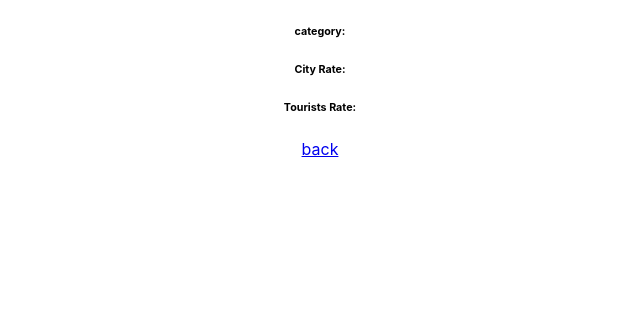
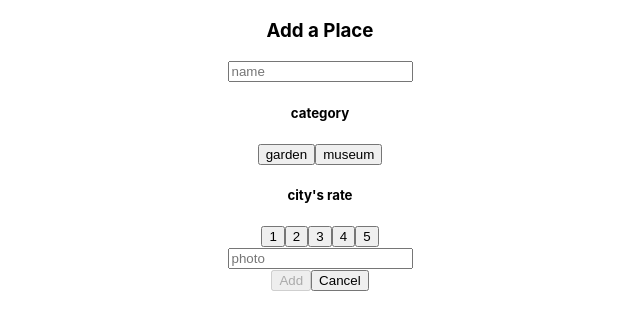
Before and after one commit to cromerohernandez/routrist-web, a React (Create React App) app: page /places/new in a window 1280 px wide. Shown: the top 330 px of the page, without its empty margins (320-960 px from the left). Built offline with nearby package versions, Linux system fonts and the light colour scheme; no server answers.

Commit message:
dev: cityForm & touristForm & placeForm

```diff
--- a/src/components/App.js
+++ b/src/components/App.js
@@ -4,6 +4,7 @@ import { Switch, Route, Redirect } from 'react-router-dom'
 //import AuthRoute from '../components/auth/AuthenticatedRoute' ////////////USAR!!!!
 import Home from './misc/Home'
 import Signup from './auth/Signup'
+import PlaceForm from './places/PlaceForm'
 import PlaceDetail from '../components/places/PlaceDetail'
 //import TouristHome from './tourists/TouristHome'
 
@@ -14,6 +15,7 @@ function App() {
         <Route exact path="/" component={ Home }/>
         <Route exact path="/signup" component={ Signup }/>
 
+        <Route exact path="/places/new" component={ PlaceForm }/>
         <Route exact path="/places/:id" component={ PlaceDetail }/>
 
         <Redirect to="/"/>
--- a/src/components/auth/Login.js
+++ b/src/components/auth/Login.js
@@ -121,6 +121,7 @@ class Login extends React.Component {
             </button>
 
           </form>
+
         </div>
 
         <div>
--- /dev/null
+++ b/src/components/auth/Validation.js
@@ -0,0 +1,13 @@
+import React from 'react'
+import { Link } from 'react-router-dom'
+
+const Validation = () => {
+  return(
+    <div>
+      <h5>We have sent you an email to confirm your account</h5>
+      <h6>Check it and </h6><Link to="/">log in</Link><h6> to start!</h6>
+    </div>
+  )
+}
+
+export default Validation
--- a/src/components/cities/CityForm.js
+++ b/src/components/cities/CityForm.js
@@ -1,6 +1,7 @@
 import React from 'react'
 import { Link } from 'react-router-dom'
 import RoutristService from '../../services/RoutristService'
+import Validation from '../auth/Validation'
 
 // eslint-disable-next-line
 const EMAIL_PATTERN = /^(([^<>()\[\]\.,;:\s@\"]+(\.[^<>()\[\]\.,;:\s@\"]+)*)|(\".+\"))@(([^<>()[\]\.,;:\s@\"]+\.)+[^<>()[\]\.,;:\s@\"]{2,})$/i
@@ -11,6 +12,13 @@ const validators = {
   email: val => val.match(EMAIL_PATTERN),
   password: val => val.length > 8,
   photo: _ => true
+}
+
+const errorMessages = {
+  name: 'name is required',
+  country: 'country is required',
+  email: 'invalid email format',
+  password: 'password needs at least 8 chars'
 }
 
 class CityForm extends React.Component {
@@ -25,10 +33,25 @@ class CityForm extends React.Component {
         photo: ''
       },
       errors: {
-        email: true,
-        password: true
+        name: {
+          active: true,
+          message: errorMessages.name
+        },
+        country: {
+          active: true,
+          message: errorMessages.country
+        },
+        email: {
+          active: true,
+          message: errorMessages.email
+        },
+        password: {
+          active: true,
+          message: errorMessages.password
+        }
       },
-      touch: {}
+      touch: {},
+      success: false
     }
   }
 
@@ -54,7 +77,10 @@ class CityForm extends React.Component {
       },
       errors: {
         ...this.state.errors,
-        [name]: !valid
+        [name]: {
+          active: !valid,
+          message: errorMessages[name]
+        }
       }
     })
   }
@@ -71,17 +97,37 @@ class CityForm extends React.Component {
         () => {
           this.setState({
             errors: {
-              email: false,
-              password: false
-            }
+              name: {
+                active: true,
+                message: errorMessages.name
+              },
+              country: {
+                active: true,
+                message: errorMessages.country
+              },
+              email: {
+                active: true,
+                message: errorMessages.email
+              },
+              password: {
+                active: true,
+                message: errorMessages.password
+              }
+            },
+            success: true
           })
         },
         error => {
-          const { errors } = error.response
+          const { errors } = error.response.data
+          const key = Object.keys(errors)[0]
+
           this.setState({
             errors: {
               ...this.state.errors,
-              ...errors
+              [key]: {
+                active: true,
+                message: errors[key]
+              }
             }
           })
         }
@@ -89,8 +135,12 @@ class CityForm extends React.Component {
   }
 
   render() {
-    const { data, errors, touch } = this.state
-    const anyError = Object.values(errors).some(x => x)
+    const { data, errors, touch, success } = this.state
+    const anyError = Object.values(errors).some(x => x.active)
+
+    if (success) {
+      return <Validation/>
+    }
 
     return(
       <div className="CityForm">
@@ -100,36 +150,46 @@ class CityForm extends React.Component {
             <input
               type="text"
               name="name"
-              placeholder="Name"
+              placeholder="name"
               value={data.name}
               onBlur={this.handleBlur}
               onChange={this.handleChange}
             />
+            {touch.name && errors.name.active && (
+              <div>
+                { this.state.errors.name.message }
+              </div>
+            )}
           </div>
 
           <div>
             <input
               type="text"
               name="country"
-              placeholder="Country"
+              placeholder="country"
               value={data.country}
               onBlur={this.handleBlur}
               onChange={this.handleChange}
             />
+            {touch.country && errors.country.active && (
+              <div>
+                { this.state.errors.country.message }
+              </div>
+            )}
           </div>
 
           <div>
             <input
               type="text"
               name="email"
-              placeholder="Email"
+              placeholder="email"
               value={data.email}
               onBlur={this.handleBlur}
               onChange={this.handleChange}
             />
-            {touch.email && errors.email && (
+            {touch.email && errors.email.active && (
               <div>
-                Invalid email format
+                { this.state.errors.email.message }
               </div>
             )}
           </div>
@@ -138,14 +198,14 @@ class CityForm extends React.Component {
             <input
               type="password"
               name="password"
-              placeholder="Password"
+              placeholder="password"
               value={data.password}
               onBlur={this.handleBlur}
               onChange={this.handleChange}
             />
-            {touch.password && errors.password && (
+            {touch.password && errors.password.active && (
               <div>
-                Password needs at least 8 chars
+                { this.state.errors.password.message }
               </div>
             )}
           </div>
@@ -154,9 +214,8 @@ class CityForm extends React.Component {
             <input
               type="text"
               name="photo"
-              placeholder="Photo"
+              placeholder="photo"
               value={data.photo}
-              onBlur={this.handleBlur}
               onChange={this.handleChange}
             />
           </div>
--- a/src/components/cities/CityHome.js
+++ b/src/components/cities/CityHome.js
@@ -105,6 +105,10 @@ class CityHome extends React.Component {
               </Link>
             ))}
           </div>
+
+          <div>
+            <Link to={'/places/new'}>Add Place</Link>
+          </div>
         </div>
 
         <form onSubmit={this.handleLogout}>
--- /dev/null
+++ b/src/components/places/PlaceForm.js
@@ -0,0 +1,228 @@
+import React from 'react'
+import { WithAuthConsumer } from '../../contexts/AuthContext'
+import RoutristService from '../../services/RoutristService'
+
+const validators = {
+  name: val => val ? true : false,
+  category: _ => true,
+  cityRate: _ => true
+}
+
+const errorMessages = {
+  name: 'name is required'
+}
+
+class PlaceForm extends React.Component {
+  constructor (props) {
+    super(props)
+    this.state = {
+      data: {
+        name: '',
+        category: '',
+        cityRate: '',
+        photo: ''
+      },
+      errors: {
+        name: {
+          active: true,
+          message: errorMessages.name
+        },
+        category: {
+          active: true
+        },
+        cityRate: {
+          active: true
+        }
+      },
+      touch: {},
+      success: {
+        active: false,
+        place: ''
+      }
+    }
+  }
+
+  handleChange = (event) => {
+    const { name, value } = event.target
+
+    this.setState({
+      data: {
+        ...this.state.data,
+        [name]: value
+      }
+    })
+  }
+
+  handleClick = (event) => {
+    const { name, value } = event.target
+    const valid = validators[name](value)
+
+    this.setState({
+      touch: {
+        ...this.state.touch,
+        [name]: true
+      },
+      errors: {
+        ...this.state.errors,
+        [name]: {
+          active: !valid
+        }
+      }
+    })
+    this.handleChange(event)
+  }
+
+  handleBlur = (event) => {
+    const { name, value } = event.target
+    const valid = validators[name](value)
+
+    this.setState({
+      touch: {
+        ...this.state.touch,
+        [name]: true
+      },
+      errors: {
+        ...this.state.errors,
+        [name]: {
+          active: !valid,
+          message: errorMessages[name]
+        }
+      }
+    })
+  }
+
+  handleSubmit = (event) => {
+    event.preventDefault()
+
+    const place = {
+      ...this.state.data
+    }
+
+    RoutristService.createPlace(place)
+      .then(
+        (place) => {
+          this.setState({
+            data: {
+              name: '',
+              category: '',
+              cityRate: '',
+              photo: ''
+            },
+            errors: {
+              name: {
+                active: true,
+                message: errorMessages.name
+              },
+              category: {
+                active: true
+              },
+              cityRate: {
+                active: true
+              }
+            },
+            touch: {},
+            success: {
+              active: true,
+              place: `${place.name}`,
+            }
+          })
+          setTimeout(() => {
+            this.setState({
+              success: {
+                active: false,
+                place: '',
+              }
+            })
+          }, 3000)
+        },
+        error => {
+          const { errors } = error.response.data
+          const key = Object.keys(errors)[0]
+
+          this.setState({
+            errors: {
+              ...this.state.errors,
+              [key]: {
+                active: true,
+                message: errors[key]
+              }
+            }
+          })
+        }
+      )
+  }
+
+  handleCancel = () => {
+    let path = '/'
+    this.props.history.push(path)
+  }
+
+  render() {
+    const { data, errors, touch, success } = this.state
+    const anyError = Object.values(errors).some(x => x.active)
+
+    return(
+      <div>
+        <h3>Add a Place</h3>
+        <form onSubmit={this.handleSubmit}>
+          <div>
+            <input
+              type="text"
+              name="name"
+              placeholder="name"
+              value={data.name}
+              onBlur={this.handleBlur}
+              onChange={this.handleChange}
+            />
+            {touch.name && errors.name.active && (
+              <div>
+                { this.state.errors.name.message }
+              </div>
+            )}
+          </div>
+
+          <div>
+            <h5>category</h5>
+            <button type="button" name="category" value="garden" onClick={this.handleClick}>garden</button>
+            <button type="button" name="category" value="museum" onClick={this.handleClick}>museum</button>
+          </div>
+
+          <div>
+            <h5>city's rate</h5>
+            <button type="button" name="cityRate" value="1" onClick={this.handleClick}>1</button>
+            <button type="button" name="cityRate" value="2" onClick={this.handleClick}>2</button>
+            <button type="button" name="cityRate" value="3" onClick={this.handleClick}>3</button>
+            <button type="button" name="cityRate" value="4" onClick={this.handleClick}>4</button>
+            <button type="button" name="cityRate" value="5" onClick={this.handleClick}>5</button>
+          </div>
+
+          <div>
+            <input
+              type="text"
+              name="photo"
+              placeholder="photo"
+              value={data.photo}
+              onChange={this.handleChange}
+            />
+          </div>
+
+          <button disabled={anyError} type="submit">
+            Add
+          </button>
+
+          <button type="button" onClick={this.handleCancel}>
+            Cancel
+          </button>
+
+        </form>
+
+        {success.active && (
+          <h6>{success.place} has been created</h6>
+        )}
+
+      </div>
+    )
+  }
+}
+
+export default WithAuthConsumer(PlaceForm)
--- a/src/components/tourists/TouristForm.js
+++ b/src/components/tourists/TouristForm.js
@@ -1,6 +1,7 @@
 import React from 'react'
 import { Link } from 'react-router-dom'
 import RoutristService from '../../services/RoutristService'
+import Validation from '../auth/Validation'
 
 // eslint-disable-next-line
 const EMAIL_PATTERN = /^(([^<>()\[\]\.,;:\s@\"]+(\.[^<>()\[\]\.,;:\s@\"]+)*)|(\".+\"))@(([^<>()[\]\.,;:\s@\"]+\.)+[^<>()[\]\.,;:\s@\"]{2,})$/i
@@ -10,8 +11,15 @@ const validators = {
   lastName: val => val ? true : false,
   username:  val => val.length >= 4,
   email: val => val.match(EMAIL_PATTERN),
-  password: val => val.length >= 8,
-  photo: _ => true
+  password: val => val.length >= 8
+}
+
+const errorMessages = {
+  firstName: 'first name is required',
+  lastName: 'last name is required',
+  username: 'username needs at least 4 chars',
+  email: 'invalid email format',
+  password: 'password needs at least 8 chars'
 }
 
 class TouristForm extends React.Component {
@@ -27,11 +35,29 @@ class TouristForm extends React.Component {
         photo: ''
       },
       errors: {
-        username: true,
-        email: true,
-        password: true
+        firstName: {
+          active: true,
+          message: errorMessages.firstName
+        },
+        lastName: {
+          active: true,
+          message: errorMessages.lastName
+        },
+        username: {
+          active: true,
+          message: errorMessages.username
+        },
+        email: {
+          active: true,
+          message: errorMessages.email
+        },
+        password: {
+          active: true,
+          message: errorMessages.password
+        }
       },
       touch: {},
+      success: false
     }
   }
 
@@ -57,7 +83,10 @@ class TouristForm extends React.Component {
       },
       errors: {
         ...this.state.errors,
-        [name]: !valid
+        [name]: {
+          active: !valid,
+          message: errorMessages[name]
+        }
       }
     })
   }
@@ -74,19 +103,41 @@ class TouristForm extends React.Component {
         () => {
           this.setState({
             errors: {
-              username: true,
-              email: false,
-              password: false
-            }
+              firstName: {
+                active: true,
+                message: errorMessages.firstName
+              },
+              lastName: {
+                active: true,
+                message: errorMessages.lastName
+              },
+              username: {
+                active: true,
+                message: errorMessages.username
+              },
+              email: {
+                active: true,
+                message: errorMessages.email
+              },
+              password: {
+                active: true,
+                message: errorMessages.password
+              }
+            },
+            success: true
           })
         },
         error => {
-          const { message, errors } = error.response
+          const { errors } = error.response.data
+          const key = Object.keys(errors)[0]
+
           this.setState({
             errors: {
               ...this.state.errors,
-              ...errors,
-              message
+              [key]: {
+                active: true,
+                message: errors[key]
+              }
             }
           })
         }
@@ -94,8 +145,12 @@ class TouristForm extends React.Component {
   }
 
   render() {
-    const { data, errors, touch } = this.state
-    const anyError = Object.values(errors).some(x => x)
+    const { data, errors, touch, success } = this.state
+    const anyError = Object.values(errors).some(x => x.active)
+
+    if (success) {
+      return <Validation/>
+    }
 
     return(
       <div className="TouristForm">
@@ -105,36 +160,46 @@ class TouristForm extends React.Component {
             <input
               type="text"
               name="firstName"
-              placeholder="First name"
+              placeholder="first name"
               value={data.firstName}
               onBlur={this.handleBlur}
               onChange={this.handleChange}
             />
+            {touch.firstName && errors.firstName.active && (
+              <div>
+                { this.state.errors.firstName.message }
+              </div>
+            )}
           </div>
 
           <div>
             <input
               type="text"
               name="lastName"
-              placeholder="Last name"
+              placeholder="last name"
               value={data.lastName}
               onBlur={this.handleBlur}
               onChange={this.handleChange}
             />
+            {touch.lastName && errors.lastName.active && (
+              <div>
+                { this.state.errors.lastName.message }
+              </div>
+            )}
           </div>
 
           <div>
             <input
               type="text"
               name="username"
-              placeholder="Username"
+              placeholder="username"
               value={data.username}
               onBlur={this.handleBlur}
               onChange={this.handleChange}
             />
-            {touch.username && errors.username && (
+            {touch.username && errors.username.active && (
               <div>
-                Username needs at least 4 chars
+                { this.state.errors.username.message }
               </div>
             )}
           </div>
@@ -143,14 +208,14 @@ class TouristForm extends React.Component {
             <input
               type="text"
               name="email"
-              placeholder="Email"
+              placeholder="email"
               value={data.email}
               onBlur={this.handleBlur}
               onChange={this.handleChange}
             />
-            {touch.email && errors.email && (
+            {touch.email && errors.email.active && (
               <div>
-                {errors.email}
+                { this.state.errors.email.message }
               </div>
             )}
           </div>
@@ -159,14 +224,14 @@ class TouristForm extends React.Component {
             <input
               type="password"
               name="password"
-              placeholder="Password"
+              placeholder="password"
               value={data.password}
               onBlur={this.handleBlur}
               onChange={this.handleChange}
             />
-            {touch.password && errors.password && (
+            {touch.password && errors.password.active && (
               <div>
-                Password needs at least 8 chars
+                { this.state.errors.password.message }
               </div>
             )}
           </div>
@@ -175,9 +240,8 @@ class TouristForm extends React.Component {
             <input
               type="text"
               name="photo"
-              placeholder="Photo"
+              placeholder="photo"
               value={data.photo}
-              onBlur={this.handleBlur}
               onChange={this.handleChange}
             />
           </div>
--- a/src/services/RoutristService.js
+++ b/src/services/RoutristService.js
@@ -30,6 +30,7 @@ const cityPlaces = (params) => http.get('/cities/me/places', {
 const signupTourist = (tourist) => http.post('/tourists/new', tourist)
 
 //places
+const createPlace = (place) => http.post('/places/new', place)
 const placeDetail = (placeId) => http.get(`/places/${placeId}`)
 
 //sessions
@@ -40,6 +41,7 @@ export default {
   signupCity,
   cityPlaces,
   signupTourist,
+  createPlace,
   placeDetail,
   login,
   logout
```
